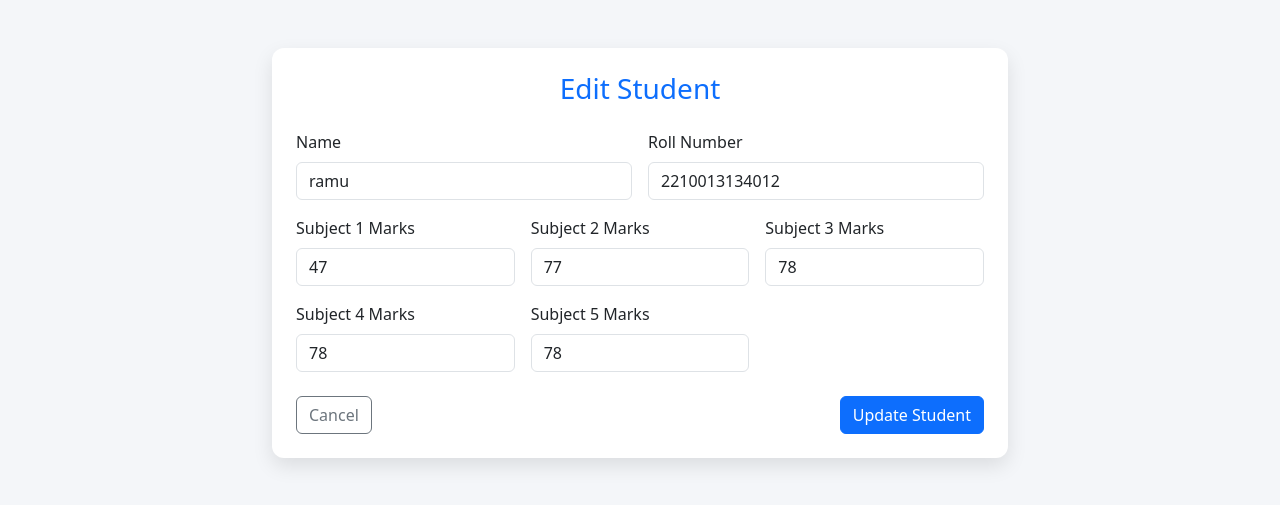
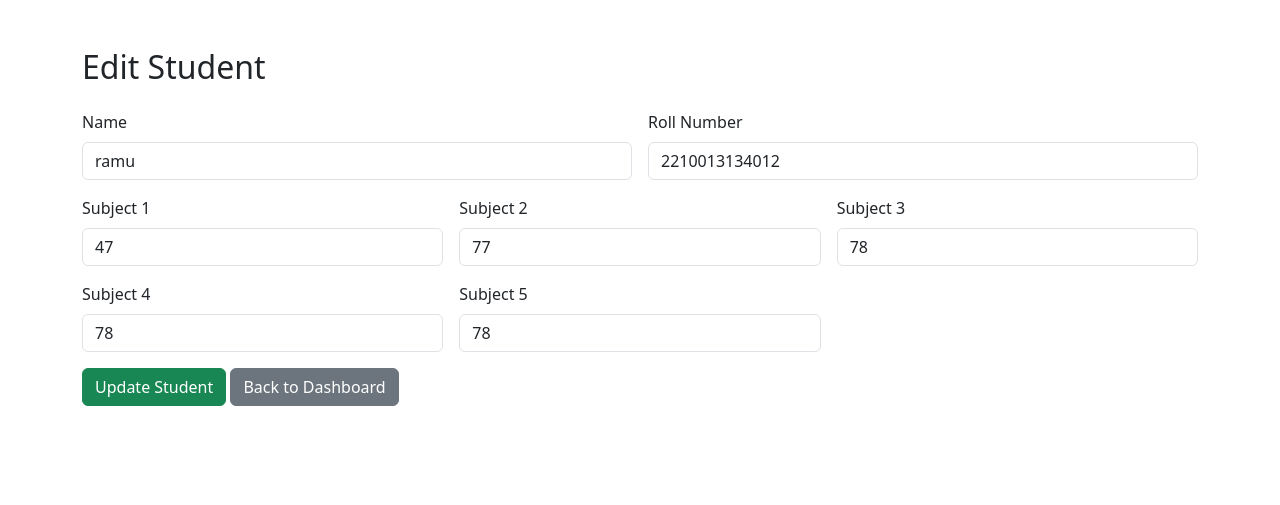
Before and after one commit to Rishav054051/Student-Management-System, a Flask app: page /edit/2 in a window 1280 px wide. Shown: the top 505 px of the page. Run offline with Flask 3, Linux system fonts and the light colour scheme; a user stored in the database is signed in; data comes from the database, SQL or seed files in the repository; both versions use the stored data as it was after the commit.

Commit message:
Added mark validation and Bootstrap to add/edit forms

```diff
--- a/app.py
+++ b/app.py
@@ -102,21 +102,29 @@ def add_student():
     if request.method == 'POST':
         name = request.form['name']
         roll_number = request.form['roll_number']
-        subject1 = int(request.form['subject1'])
-        subject2 = int(request.form['subject2'])
-        subject3 = int(request.form['subject3'])
-        subject4 = int(request.form['subject4'])
-        subject5 = int(request.form['subject5'])
+        try:
+            subject1 = int(request.form['subject1'])
+            subject2 = int(request.form['subject2'])
+            subject3 = int(request.form['subject3'])
+            subject4 = int(request.form['subject4'])
+            subject5 = int(request.form['subject5'])
+
+            # Validate range
+            for mark in [subject1, subject2, subject3, subject4, subject5]:
+                if mark < 0 or mark > 100:
+                    return render_template('add_student.html', error="Marks must be between 0 and 100")
+
+        except ValueError:
+            return render_template('add_student.html', error="Invalid marks entered")
 
         conn = sqlite3.connect('student.db')
         cursor = conn.cursor()
 
-        # Get the next available serial number
+        # Get the next serial number
         cursor.execute("SELECT MAX(serial_number) FROM students")
         max_serial_number = cursor.fetchone()[0]
         next_serial_number = max_serial_number + 1 if max_serial_number else 1
 
-        # Insert student with the new serial number
         cursor.execute('''INSERT INTO students
                           (serial_number, name, roll_number, subject1, subject2, subject3, subject4, subject5)
                           VALUES (?, ?, ?, ?, ?, ?, ?, ?)''',
@@ -124,7 +132,9 @@ def add_student():
         conn.commit()
         conn.close()
         return redirect(url_for('dashboard'))
+
     return render_template('add_student.html')
+
 
 # ------------------------ EDIT STUDENT ------------------------
 @app.route('/edit/<int:serial_number>', methods=['GET', 'POST'])
@@ -135,26 +145,46 @@ def edit_student(serial_number):
     conn = sqlite3.connect('student.db')
     cursor = conn.cursor()
     if request.method == 'POST':
-        updated_data = (
-            request.form['name'],
-            request.form['roll_number'],
-            int(request.form['subject1']),
-            int(request.form['subject2']),
-            int(request.form['subject3']),
-            int(request.form['subject4']),
-            int(request.form['subject5']),
-            serial_number  # Use serial_number instead of id
-        )
-        cursor.execute('''UPDATE students SET name=?, roll_number=?, subject1=?, subject2=?,
-                          subject3=?, subject4=?, subject5=? WHERE serial_number=?''', updated_data)
-        conn.commit()
-        conn.close()
-        return redirect(url_for('dashboard'))
+        try:
+            name = request.form['name']
+            roll_number = request.form['roll_number']
+            subject1 = int(request.form['subject1'])
+            subject2 = int(request.form['subject2'])
+            subject3 = int(request.form['subject3'])
+            subject4 = int(request.form['subject4'])
+            subject5 = int(request.form['subject5'])
+
+            for mark in [subject1, subject2, subject3, subject4, subject5]:
+                if mark < 0 or mark > 100:
+                    return render_template('edit_student.html', student=(serial_number, name, roll_number, subject1, subject2, subject3, subject4, subject5), error="Marks must be between 0 and 100")
+
+            updated_data = (
+                name,
+                roll_number,
+                subject1,
+                subject2,
+                subject3,
+                subject4,
+                subject5,
+                serial_number
+            )
+            cursor.execute('''UPDATE students SET name=?, roll_number=?, subject1=?, subject2=?,
+                              subject3=?, subject4=?, subject5=? WHERE serial_number=?''', updated_data)
+            conn.commit()
+            conn.close()
+            return redirect(url_for('dashboard'))
+
+        except ValueError:
+            return render_template('edit_student.html', student=(serial_number, request.form['name'], request.form['roll_number'],
+                                                                 request.form['subject1'], request.form['subject2'], request.form['subject3'],
+                                                                 request.form['subject4'], request.form['subject5']),
+                                   error="Invalid marks entered")
     else:
         cursor.execute("SELECT * FROM students WHERE serial_number=?", (serial_number,))
         student = cursor.fetchone()
         conn.close()
         return render_template('edit_student.html', student=student)
+
 
 
 # ------------------------ DELETE STUDENT ------------------------
--- a/templates/edit_student.html
+++ b/templates/edit_student.html
@@ -3,53 +3,37 @@
 <head>
     <meta charset="UTF-8">
     <title>Edit Student</title>
-    <meta name="viewport" content="width=device-width, initial-scale=1">
     <link href="https://cdn.jsdelivr.net/npm/bootstrap@5.3.0/dist/css/bootstrap.min.css" rel="stylesheet">
-    <style>
-        body {
-            background-color: #f4f6f9;
-        }
-        .card {
-            border: none;
-            border-radius: 12px;
-            box-shadow: 0 8px 20px rgba(0,0,0,0.1);
-        }
-        .form-label {
-            font-weight: 500;
-        }
-    </style>
 </head>
-<body>
-    <div class="container py-5">
-        <div class="row justify-content-center">
-            <div class="col-lg-8">
-                <div class="card p-4">
-                    <h3 class="mb-4 text-center text-primary">Edit Student</h3>
-                    <form method="post">
-                        <div class="row g-3">
+<body class="container mt-5">
+    <h2 class="mb-4">Edit Student</h2>
+
+    {% if error %}
+        <div class="alert alert-danger">{{ error }}</div>
+    {% endif %}
+
+    <form method="POST" class="row g-3">
         <div class="col-md-6">
             <label class="form-label">Name</label>
-                                <input type="text" class="form-control" name="name" value="{{ student[1] }}" required>
+            <input type="text" name="name" class="form-control" value="{{ student[1] }}" required>
         </div>
+
         <div class="col-md-6">
             <label class="form-label">Roll Number</label>
-                                <input type="text" class="form-control" name="roll_number" value="{{ student[2] }}" required>
+            <input type="text" name="roll_number" class="form-control" value="{{ student[2] }}" required>
         </div>
+
         {% for i in range(3, 8) %}
         <div class="col-md-4">
-                                <label class="form-label">Subject {{ i - 2 }} Marks</label>
-                                <input type="number" class="form-control" name="subject{{ i - 2 }}" value="{{ student[i] }}" min="0" max="100" required>
+            <label class="form-label">Subject {{ i - 2 }}</label>
+            <input type="number" name="subject{{ i - 2 }}" class="form-control" value="{{ student[i] }}" min="0" max="100" required>
         </div>
         {% endfor %}
-                        </div>
-                        <div class="mt-4 d-flex justify-content-between">
-                            <a href="{{ url_for('dashboard') }}" class="btn btn-outline-secondary">Cancel</a>
-                            <button type="submit" class="btn btn-primary">Update Student</button>
+
+        <div class="col-12">
+            <button type="submit" class="btn btn-success">Update Student</button>
+            <a href="{{ url_for('dashboard') }}" class="btn btn-secondary">Back to Dashboard</a>
         </div>
     </form>
-                </div>
-            </div>
-        </div>
-    </div>
 </body>
 </html>
--- a/utils.py
+++ b/utils.py
@@ -5,7 +5,8 @@ import sqlite3
 # Initialize Cohere API Client
 co = cohere.Client(os.environ.get('COHERE_API_KEY'))  # Replace with your Cohere API key
 
-def generate_study_plan_ai(student):  # Replace with your Cohere API key
+def generate_study_plan_ai(student):
+    # Replace with your Cohere API key
 
     name = student[1]
     # Updated subjects list
```
Also changed, not shown: templates/add_student.html (+17 -13 lines), student.db. Lines whose indentation alone changed are shown as unchanged.
